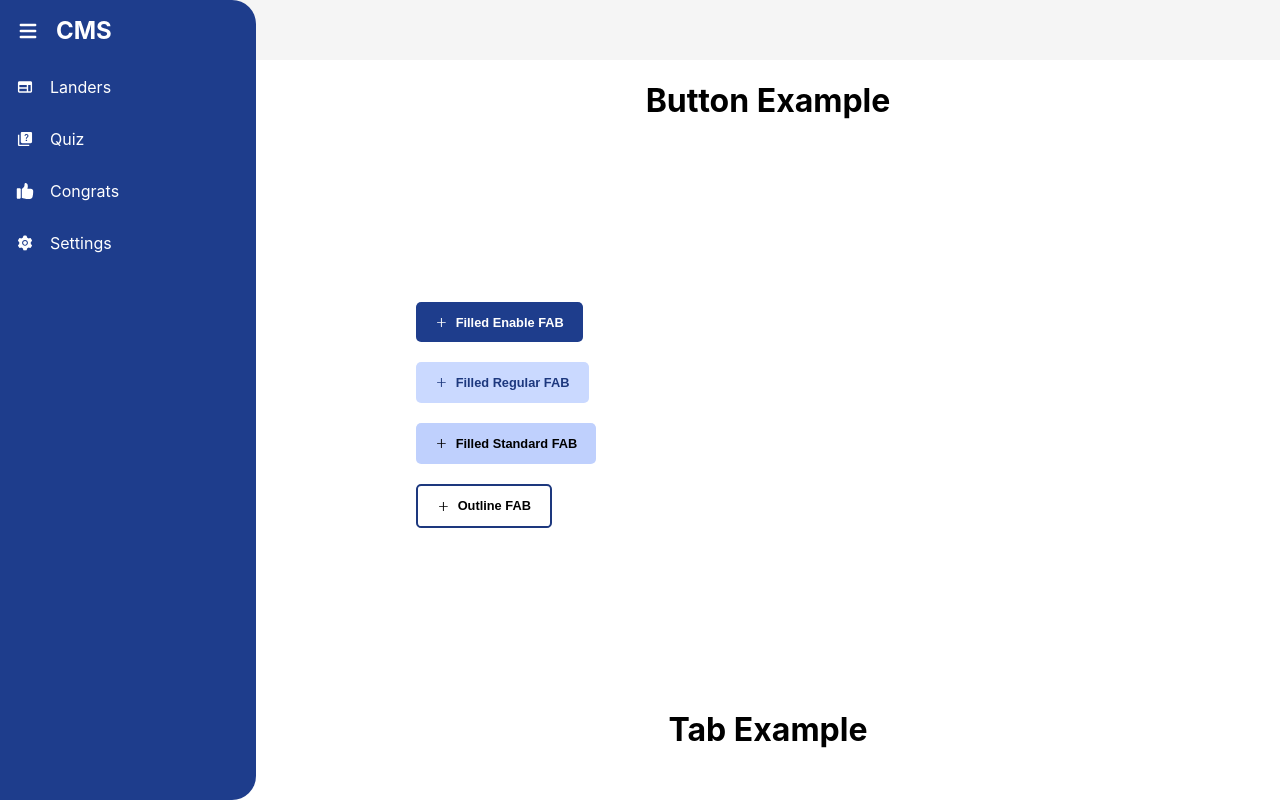
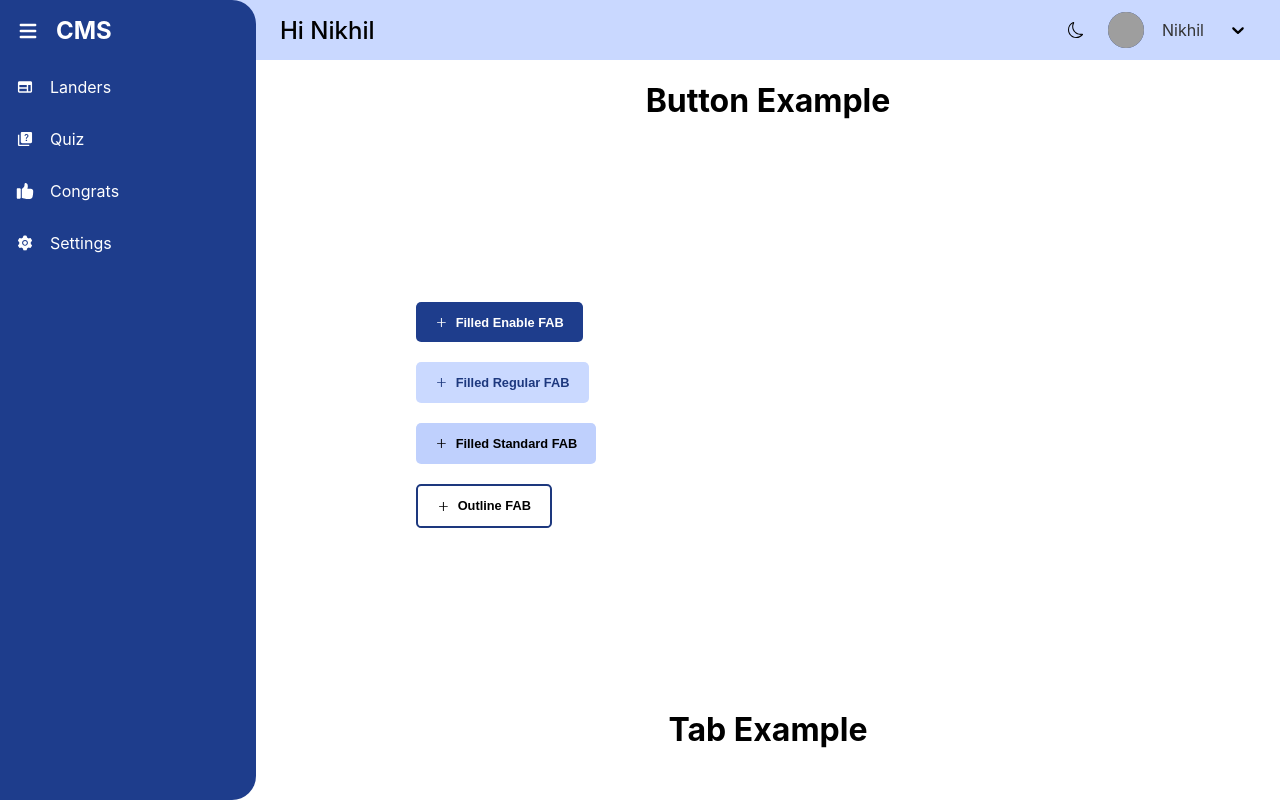
Before and after one commit to wecall-cms/UI-kit, a React (Create React App) app: page / in a window 1280 px wide. Built offline with nearby package versions, Linux system fonts and the light colour scheme; grey boxes are pictures that could not be loaded.

Commit message:
navigatoin bar added

```diff
--- /dev/null
+++ b/src/components/Navigation/Nav.jsx
@@ -0,0 +1,94 @@
+import React, { useState } from "react";
+import "./nav.scss";
+import { BsMoon } from "react-icons/bs";
+import Avatar from "../Avatar/Avatar";
+import Select from "react-select";
+
+const users = [
+  {
+    label: "Nikhil",
+    value: "nikhil",
+    avatar: "https://api.dicebear.com/7.x/adventurer/svg?seed=Nala",
+  },
+  {
+    label: "Zero",
+    value: "zero",
+    avatar: "https://api.dicebear.com/7.x/adventurer/svg?seed=Precious",
+  },
+  {
+    label: "Luffy",
+    value: "luffy",
+    avatar: "https://api.dicebear.com/7.x/adventurer/svg?seed=Angel",
+  },
+];
+
+const reactSelectCustomStyles = {
+  dropdownIndicator: (provided, state) => ({
+    ...provided,
+    color: "#000", // Change this to the desired color
+  }),
+  control: (provided, state) => ({
+    ...provided,
+    border: "none",
+    boxShadow: "none",
+    backgroundColor: "transparent",
+    width: "6.5rem",
+    "&:hover": {
+      border: "none",
+    },
+  }),
+  menu: (provided, state) => ({
+    ...provided,
+    right: "30px", // Adjust the left position as needed
+    minWidth: "10rem",
+  }),
+};
+
+const Nav = () => {
+  const [selectedUser, setSelectedUser] = useState(users[0]);
+  const [isMenuOpen, setIsMenuOpen] = useState(false);
+
+  const handleMenuOpen = () => {
+    setIsMenuOpen(true);
+  };
+  const handleMenuClose = () => {
+    setIsMenuOpen(false);
+  };
+
+  return (
+    <nav className="nav">
+      <div className="nav-user">
+        <h1 className="user-name">Hi {selectedUser.label}</h1>
+      </div>
+      <div className="nav-user-meta">
+        <BsMoon className="icon-theme" />
+        <div className="user-switch">
+          <div className="user-switch-avatar">
+            <img
+              src={selectedUser.avatar}
+              alt="avatar"
+              onClick={() => setIsMenuOpen(!isMenuOpen)}
+            />
+          </div>
+          <Select
+            className="select-user "
+            width={200}
+            options={users}
+            value={selectedUser}
+            onChange={(e) => setSelectedUser(e)}
+            components={{
+              IndicatorSeparator: () => null,
+            }}
+            styles={reactSelectCustomStyles}
+            isSearchable={false}
+            menuIsOpen={isMenuOpen}
+            onMenuOpen={handleMenuOpen}
+            onMenuClose={handleMenuClose}
+          />
+        </div>
+      </div>
+    </nav>
+  );
+};
+
+export default Nav;
--- /dev/null
+++ b/src/components/Navigation/nav.scss
@@ -0,0 +1,49 @@
+.nav {
+  background-color: #c9d8ff;
+  display: flex;
+  align-items: center;
+  justify-content: space-between;
+  height: 60px;
+  padding-left: calc(20% + 1.5rem); // width of sidemenu
+  //   padding-right: 1rem;
+  .nav-user {
+    .user-name {
+      font-size: 1.5rem;
+      font-weight: 500;
+      margin: 0;
+    }
+  }
+  .nav-user-meta {
+    display: flex;
+    align-items: center;
+    gap: 1.5rem;
+    cursor: pointer;
+    .user-switch {
+      display: flex;
+      align-items: center;
+      gap: 0.5rem;
+      .user-switch-avatar {
+        width: 36px;
+        height: 36px;
+        border-radius: 50%;
+        background-color: #1e3d8c;
+        overflow: hidden;
+        display: grid;
+        place-items: center;
+        img {
+          width: 100%;
+          height: 100%;
+          object-fit: cover;
+        }
+      }
+      .select-user {
+        cursor: pointer;
+        width: 8rem;
+        border: none;
+        background-color: transparent;
+        font-size: 1rem;
+        text-align: left;
+      }
+    }
+  }
+}
--- a/src/pages/AppLayout.js
+++ b/src/pages/AppLayout.js
@@ -1,12 +1,13 @@
 import React from "react";
 import SideMenu from "../components/SideMenu/SideMenu";
 import "./applayout.scss";
+import Nav from "../components/Navigation/Nav";
 
 const AppLayout = ({ children }) => {
   return (
     <div className="App">
-      {/* Navigation */}
-      <div style={{ height: "60px", backgroundColor: "#f5f5f5" }}></div>
+      <Nav />
+
       <div className="main-layout-container">
         <SideMenu />
         {/* main will be auto adjustable according to remaining width  */}
```
